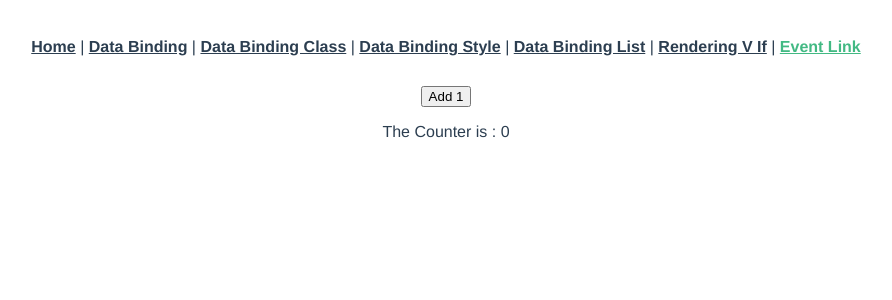
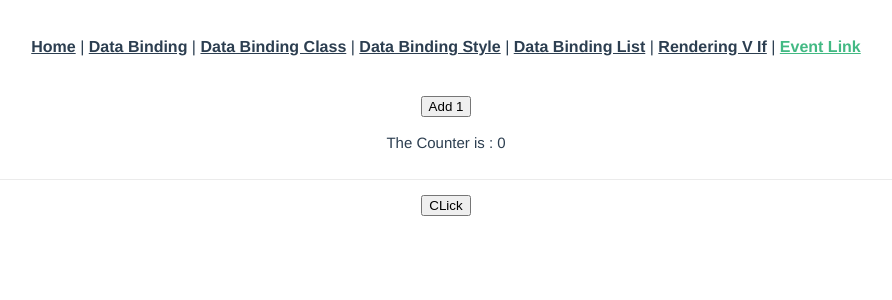
Before and after one commit to GeonwooVincentKim/VueProject, a Vue app: page /eventClick in a window 1280 px wide. Shown: the top 300 px of the page, without its empty margins (194-1086 px from the left). Built offline with nearby package versions, Linux system fonts and the light colour scheme.

Commit message:
[Update] - Draw the bottom-Line

```diff
--- a/src/views/EventClick.vue
+++ b/src/views/EventClick.vue
@@ -1,7 +1,10 @@
 <template>
-    <div>
+    <div id="topButton">
         <button type="button" @click="increaseCounter">Add 1</button>
         <p>The Counter is : {{ counter }}</p>
+    </div>
+    <div id="bottomButton">
+        <button type="button" @click="one(), two()">CLick</button>
     </div>
 </template>
 <script>
@@ -14,7 +17,22 @@ export default {
     methods: {
         increaseCounter() {
             this.counter = this.counter + 1;
+        },
+
+        one() {
+            alert("One");
+        },
+
+        two() {
+            alert("Two");
         }
     }
 }
 </script>
+<style scoped>
+    div {padding: 10px 0; line-height: 5px;}
+    div p {font-size: 15px; line-height: 22px;}
+
+    #topButton {border-bottom: 1px solid #ebebeb;}
+    div#bottomButton {padding: 15px 0 15px 0px}
+</style>
```
